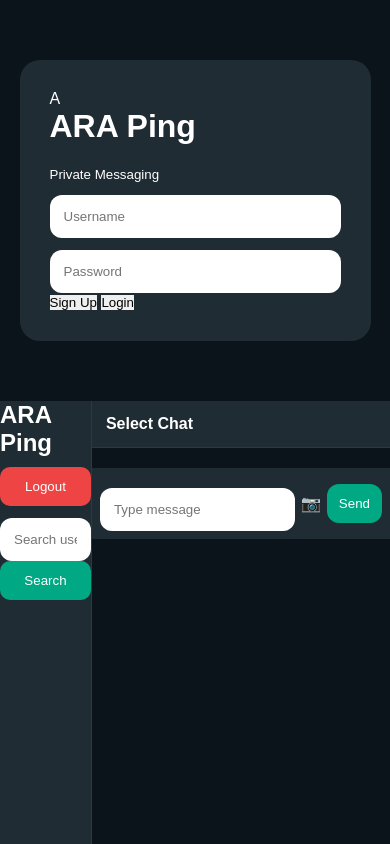
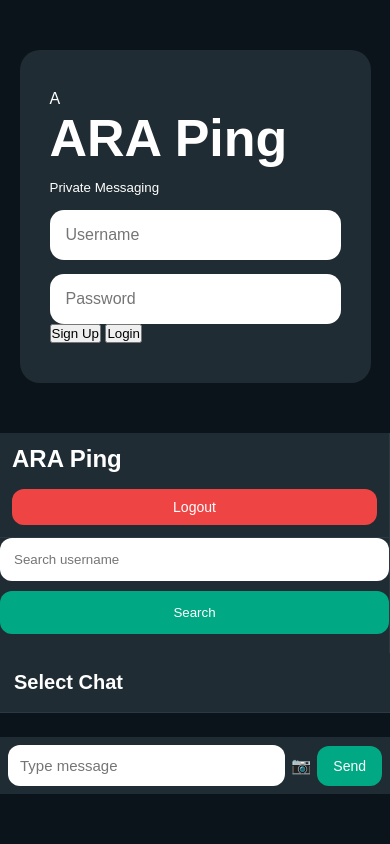
Before and after one commit to hackerpkp14-ops/ARA-Ping, a website: page Public/index.html in a window 390 px wide. Shown: the top 844 px of the page. Drawn offline with nearby package versions, Linux system fonts and the light colour scheme; no server answers.

Commit message:
fixed responsive ui

```diff
--- a/Public/style.css
+++ b/Public/style.css
@@ -5,54 +5,69 @@
 }
 
 body{
-  font-family:Arial;
+  font-family:Arial, sans-serif;
   background:#0b141a;
   color:white;
   height:100vh;
   overflow:hidden;
 }
 
+/* AUTH */
+
 #auth{
-  width:90%;
-  max-width:380px;
+  width:380px;
+  max-width:90%;
   background:#202c33;
-  padding:30px;
+  padding:40px 30px;
   border-radius:20px;
-  margin:60px auto;
+  margin:50px auto;
 }
 
 #auth h1{
+  font-size:52px;
+  margin-bottom:10px;
+}
+
+#auth p{
+  color:#cbd5e1;
   margin-bottom:20px;
 }
 
-input{
+#auth input{
   width:100%;
+  padding:16px;
+  margin-top:14px;
+  border:none;
+  outline:none;
+  border-radius:14px;
+  font-size:16px;
+}
+
+.authBtns{
+  display:flex;
+  gap:10px;
+  margin-top:16px;
+}
+
+.authBtns button{
+  flex:1;
   padding:14px;
   border:none;
-  border-radius:12px;
-  margin-top:12px;
-  outline:none;
-}
-
-button{
-  border:none;
+  border-radius:14px;
+  background:#00a884;
+  color:white;
+  font-size:16px;
   cursor:pointer;
 }
 
-.authBtn{
-  width:100%;
-  padding:14px;
-  border-radius:12px;
-  margin-top:12px;
-  background:#00a884;
-  color:white;
-  font-size:16px;
-}
+/* APP */
 
 #app{
   display:flex;
   height:100vh;
 }
+
+/* SIDEBAR */
 
 #sidebar{
   width:320px;
@@ -62,41 +77,58 @@ button{
   flex-direction:column;
 }
 
-#topBar{
-  padding:15px;
-  background:#202c33;
+#sidebarTop{
+  padding:20px;
   border-bottom:1px solid #2a3942;
 }
 
 .logo{
-  font-size:28px;
+  font-size:42px;
   font-weight:bold;
 }
 
+#logoutBtn{
+  width:100%;
+  margin-top:16px;
+  padding:14px;
+  border:none;
+  border-radius:12px;
+  background:#ef4444;
+  color:white;
+  cursor:pointer;
+  font-size:16px;
+}
+
 #searchArea{
-  display:flex;
-  padding:10px;
-  gap:8px;
+  padding:14px;
 }
 
 #searchInput{
-  flex:1;
+  width:100%;
+  padding:14px;
+  border:none;
+  border-radius:12px;
+  outline:none;
 }
 
 #searchBtn{
+  width:100%;
+  margin-top:10px;
+  padding:14px;
+  border:none;
+  border-radius:12px;
   background:#00a884;
   color:white;
-  padding:12px 16px;
-  border-radius:10px;
+  cursor:pointer;
 }
 
 #users{
   flex:1;
-  overflow:auto;
+  overflow-y:auto;
 }
 
 .user{
-  padding:16px;
+  padding:18px;
   border-bottom:1px solid #2a3942;
   cursor:pointer;
 }
@@ -106,15 +138,17 @@ button{
 }
 
 .userName{
-  font-size:17px;
+  font-size:20px;
   font-weight:bold;
 }
 
 .lastMsg{
-  color:#8696a0;
   margin-top:4px;
+  color:#94a3b8;
   font-size:14px;
 }
+
+/* CHAT */
 
 #chatArea{
   flex:1;
@@ -124,127 +158,162 @@ button{
 }
 
 #chatHeader{
-  padding:18px;
+  height:70px;
   background:#202c33;
-  font-size:20px;
+  display:flex;
+  align-items:center;
+  padding:0 20px;
+  font-size:26px;
   font-weight:bold;
   border-bottom:1px solid #2a3942;
 }
 
 #messages{
   flex:1;
-  overflow:auto;
+  overflow-y:auto;
   padding:20px;
   display:flex;
   flex-direction:column;
 }
 
 .msg{
-  max-width:75%;
-  padding:12px;
-  margin-bottom:14px;
+  max-width:340px;
+  padding:12px 14px;
   border-radius:14px;
   background:#202c33;
+  margin-bottom:14px;
   word-wrap:break-word;
 }
 
 .mine{
+  align-self:flex-end;
   background:#005c4b;
-  margin-left:auto;
 }
 
 .msg img{
   width:100%;
-  max-width:250px;
-  border-radius:12px;
+  border-radius:10px;
   margin-top:8px;
 }
 
 .time{
   display:block;
+  margin-top:6px;
   font-size:11px;
   opacity:.7;
-  margin-top:6px;
 }
 
+/* SEND BAR */
+
 #sendBar{
+  background:#202c33;
+  padding:12px;
   display:flex;
   align-items:center;
   gap:10px;
-  padding:12px;
-  background:#202c33;
 }
 
 #messageInput{
   flex:1;
-}
-
-#sendBtn{
-  background:#00a884;
-  color:white;
-  padding:14px 24px;
+  padding:14px;
+  border:none;
   border-radius:12px;
+  outline:none;
+  font-size:16px;
 }
 
 #imageLabel{
+  width:50px;
+  height:50px;
+  border-radius:12px;
   background:#2a3942;
-  padding:12px 14px;
-  border-radius:12px;
+  display:flex;
+  align-items:center;
+  justify-content:center;
   cursor:pointer;
+  font-size:22px;
 }
 
 #imageInput{
   display:none;
 }
 
-#logoutBtn{
-  margin-top:10px;
-  width:100%;
-  padding:12px;
-  border-radius:10px;
-  background:#ef4444;
+#sendBtn{
+  padding:14px 24px;
+  border:none;
+  border-radius:12px;
+  background:#00a884;
   color:white;
+  cursor:pointer;
+  font-size:16px;
 }
 
 /* MOBILE */
 
-@media(max-width:700px){
+@media(max-width:768px){
+
+  #app{
+    flex-direction:column;
+  }
 
   #sidebar{
-    width:95px;
+    width:100%;
+    height:220px;
+  }
+
+  #sidebarTop{
+    padding:12px;
   }
 
   .logo{
-    font-size:18px;
+    font-size:28px;
+  }
+
+  #logoutBtn{
+    padding:10px;
+    font-size:14px;
+  }
+
+  #searchArea{
+    padding:10px;
+  }
+
+  #users{
+    display:flex;
+    overflow-x:auto;
+    overflow-y:hidden;
+  }
+
+  .user{
+    min-width:160px;
+    border-right:1px solid #2a3942;
+    border-bottom:none;
   }
 
   .userName{
-    font-size:14px;
+    font-size:16px;
   }
 
   .lastMsg{
-    display:none;
+    font-size:12px;
   }
 
-  #searchArea{
-    flex-direction:column;
-  }
-
-  #searchBtn{
-    width:100%;
+  #chatArea{
+    flex:1;
   }
 
   #chatHeader{
-    font-size:16px;
-    padding:14px;
+    height:60px;
+    font-size:20px;
+    padding:0 14px;
   }
 
   #messages{
-    padding:10px;
+    padding:12px;
   }
 
   .msg{
-    max-width:90%;
+    max-width:85%;
     font-size:15px;
   }
 
@@ -253,12 +322,19 @@ button{
     gap:6px;
   }
 
-  #sendBtn{
+  #messageInput{
+    font-size:15px;
     padding:12px;
   }
 
+  #sendBtn{
+    padding:12px 16px;
+    font-size:14px;
+  }
+
   #imageLabel{
-    padding:10px;
+    width:44px;
+    height:44px;
   }
 
 }
```
